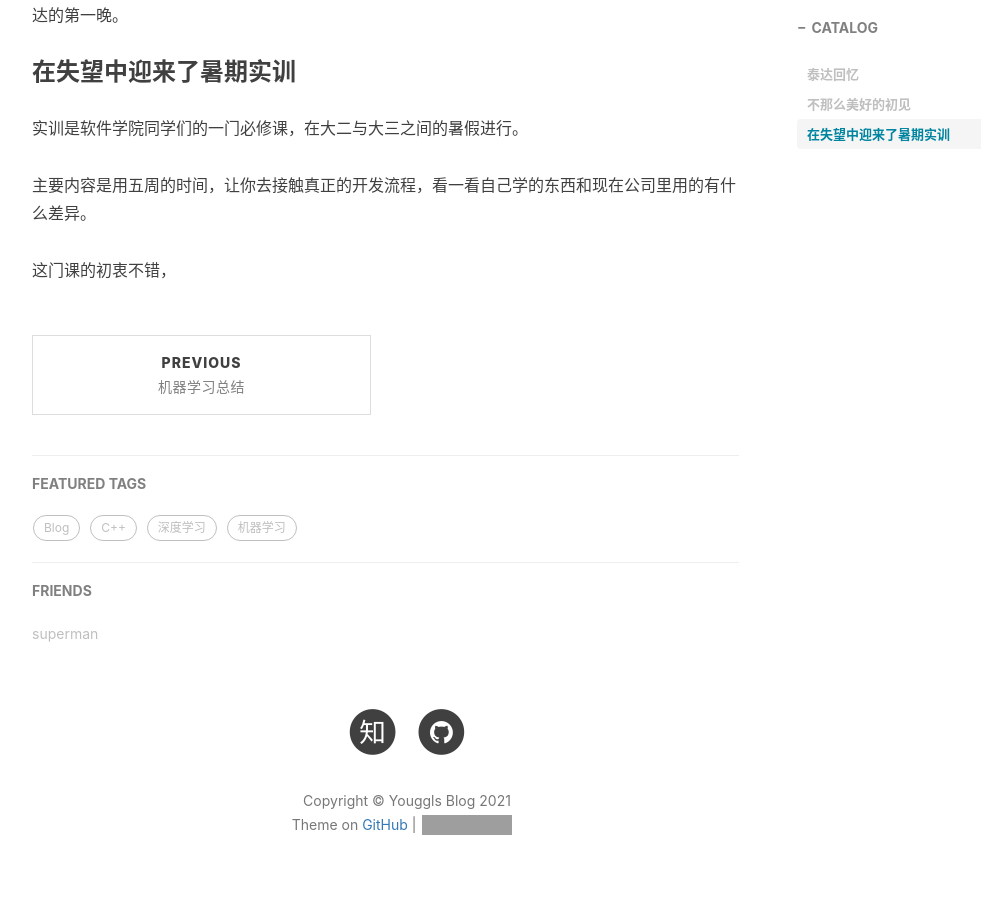
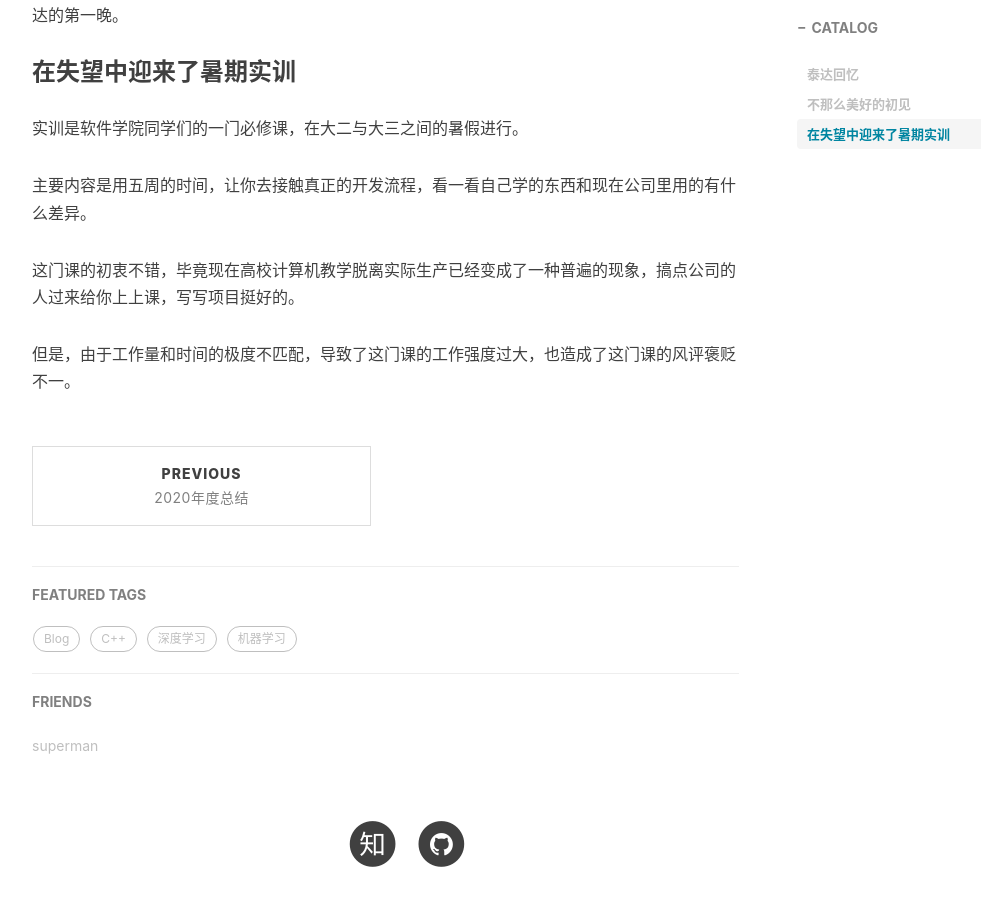
Before and after one commit to Youggls/youggls.github.io, a Jekyll site: the page built from _posts/2021-10-14-泰达回忆.md, in a window 1280 px wide and 900 px high, scrolled down 1085 px. Shown: the whole window, without its empty margins (233-1214 px from the left). Built offline with Jekyll 4.4.1, drawn with Linux system fonts in a browser that asks for light colours; nearby versions of some CDN libraries; comment, search, counter and statistics services are not loaded; grey boxes are pictures that could not be loaded.

Commit message:
Update site.

```diff
--- a/_posts/2021-10-14-泰达回忆.md
+++ b/_posts/2021-10-14-泰达回忆.md
@@ -38,4 +38,6 @@ tags:
 
 主要内容是用五周的时间，让你去接触真正的开发流程，看一看自己学的东西和现在公司里用的有什么差异。
 
-这门课的初衷不错，
+这门课的初衷不错，毕竟现在高校计算机教学脱离实际生产已经变成了一种普遍的现象，搞点公司的人过来给你上上课，写写项目挺好的。
+
+但是，由于工作量和时间的极度不匹配，导致了这门课的工作强度过大，也造成了这门课的风评褒贬不一。
```
Also changed, not shown: _posts/2021-02-11-2020年度总结.md (added).
